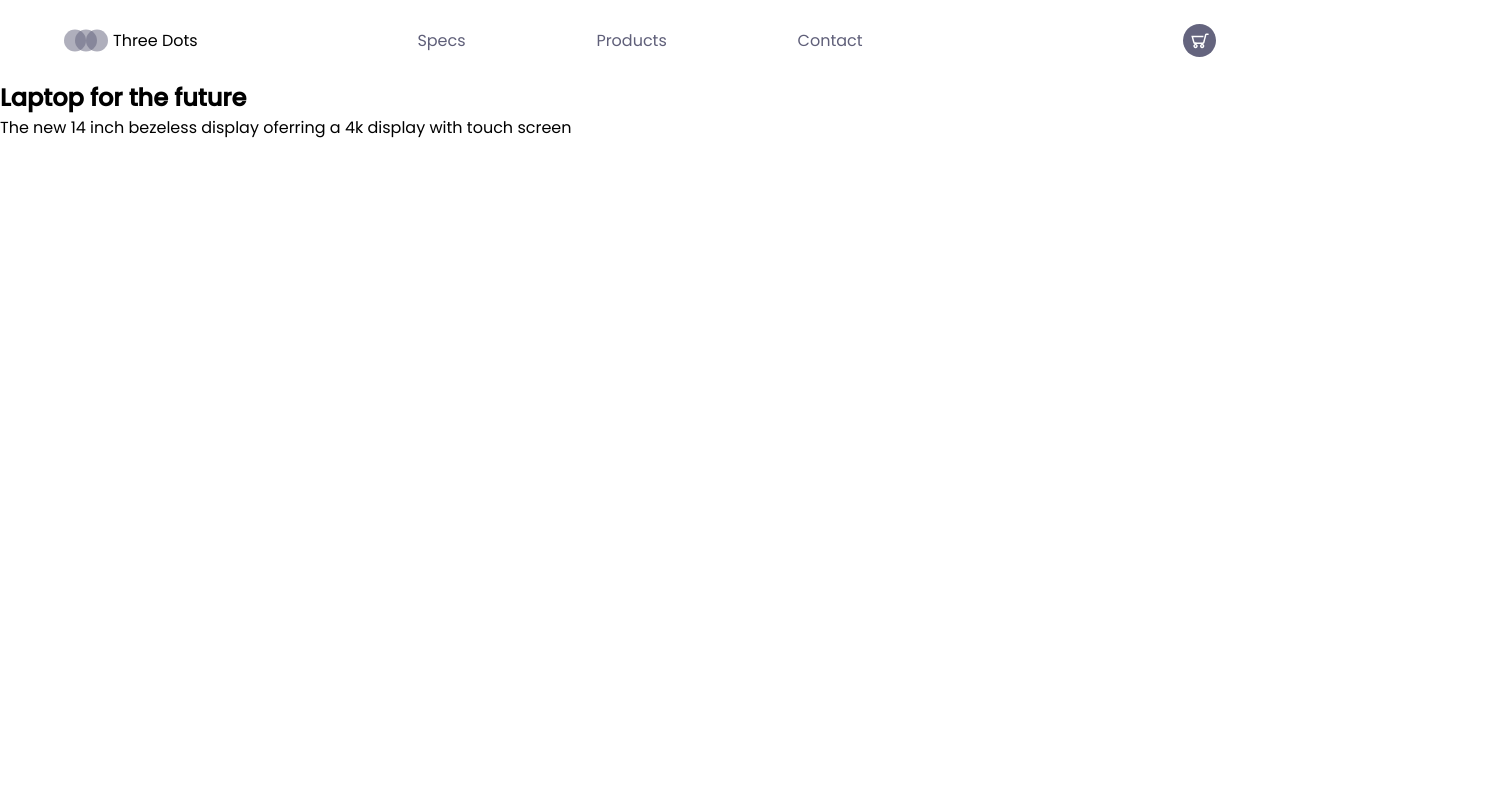
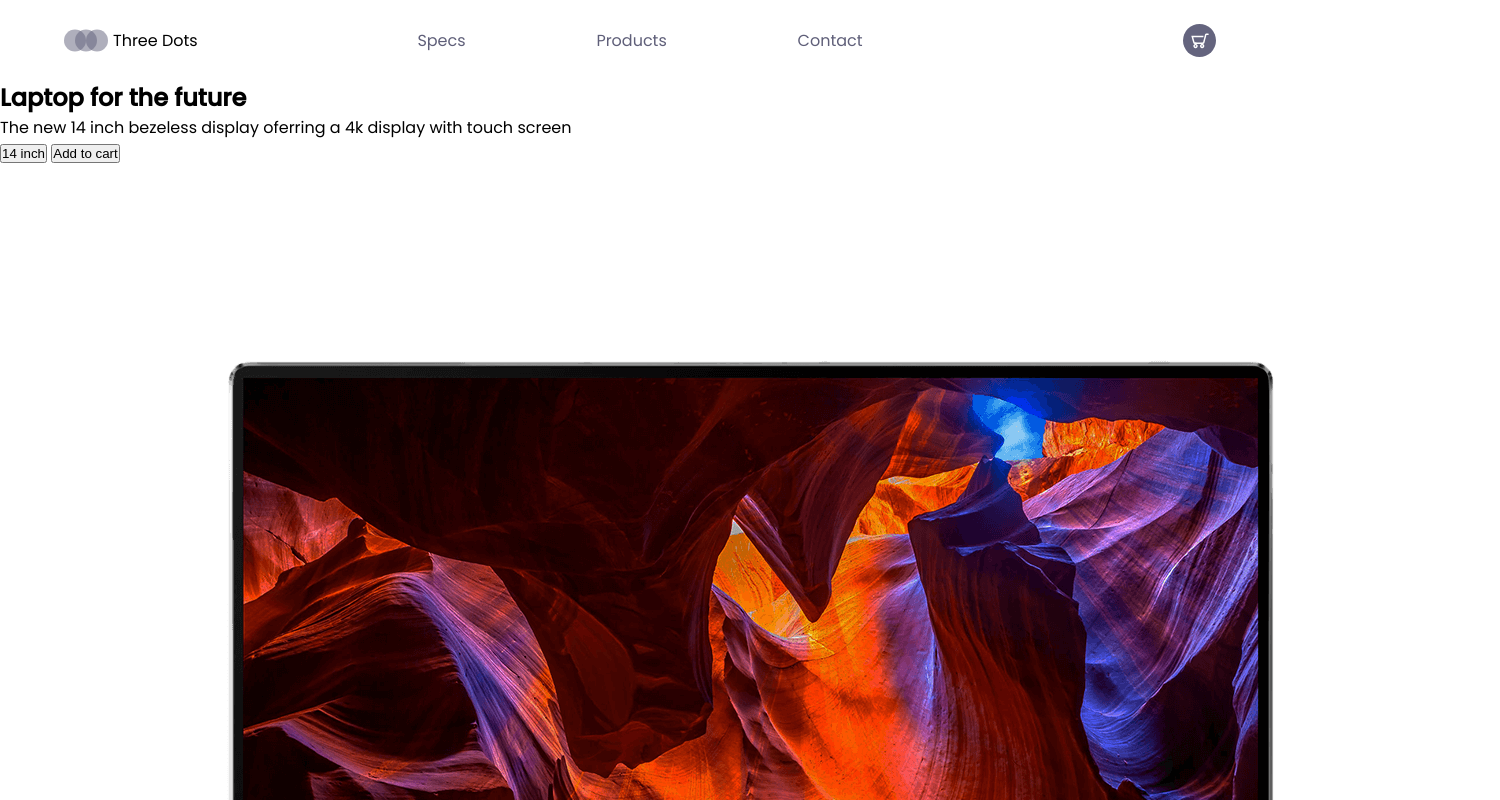
Before and after one commit to DevMonzer/laptop-ui, a plain HTML site: page index.html in a window 1280 px wide. Shown: the top 800 px of the page, 1500 px wide, since content can reach past the window. Drawn offline with Linux system fonts and the light colour scheme.

Commit message:
added html

```diff
--- a/index.html
+++ b/index.html
@@ -38,6 +38,13 @@
 							The new 14 inch bezeless display oferring a 4k display with touch screen
 						</p>
 					</div>
+					<div class="cta">
+						<button class="cta-select">14 inch</button>
+						<button class="cta-add">Add to cart</button>
+					</div>
+				</div>
+				<div class="cover">
+					<img src="./img/matebook.png" alt="matebook">
 				</div>
 			</section>
 		</main>
```
